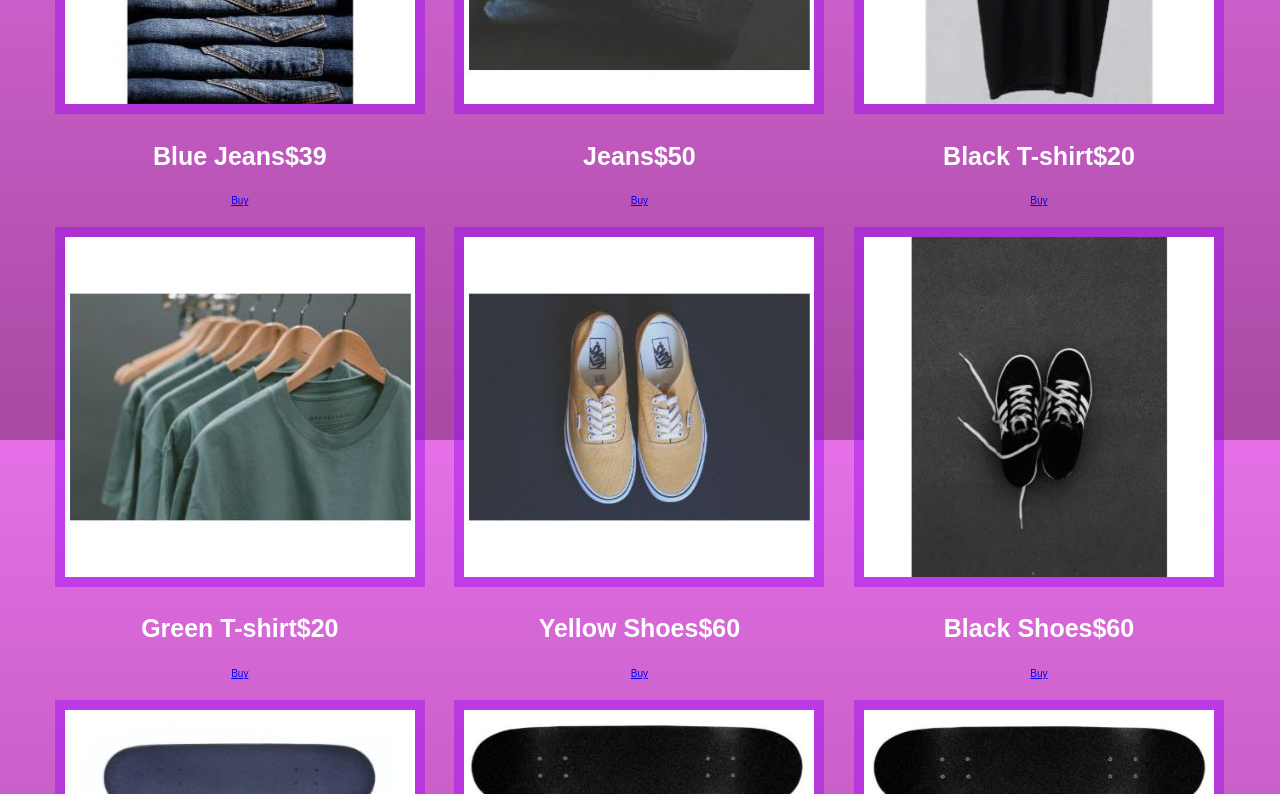
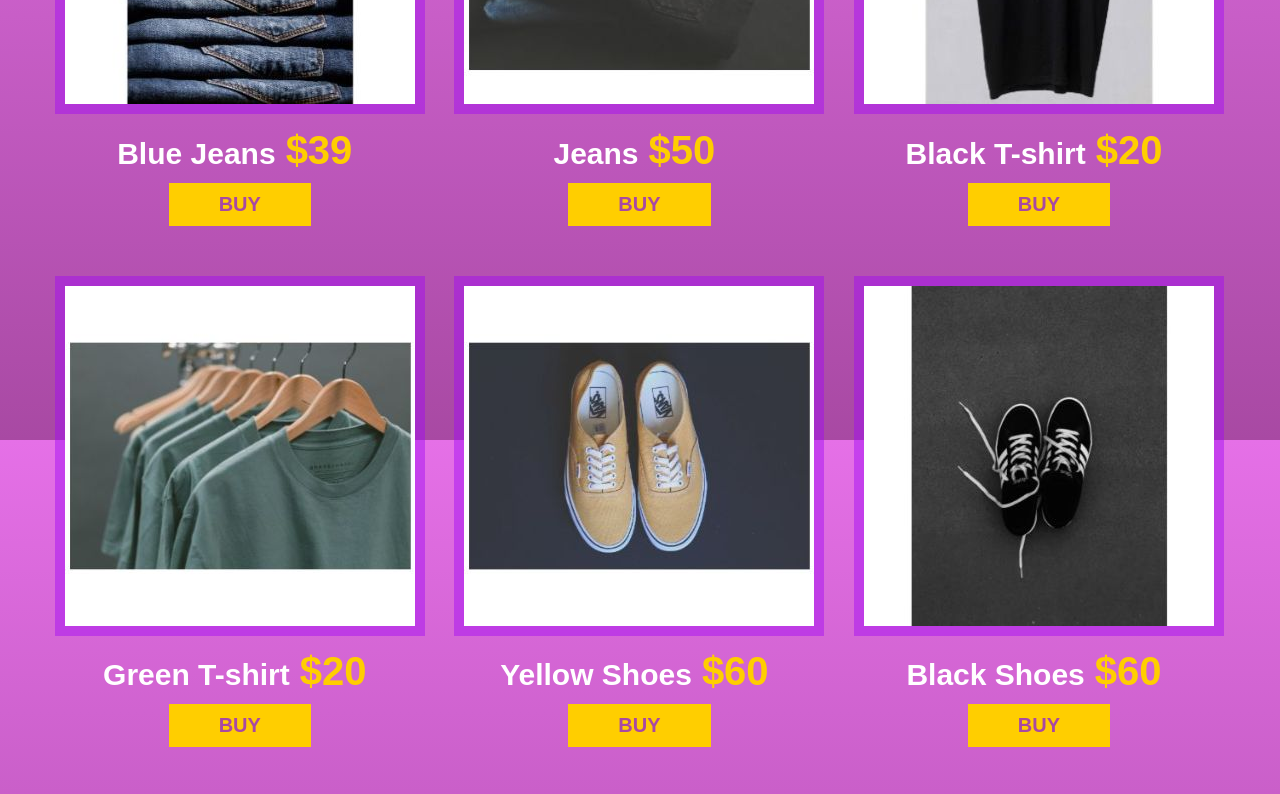
Before and after one commit to Abel075/frondend-store, a plain HTML site: page index.html in a window 1280 px wide. Shown: the part 1160-1954 px from the top of the page. Drawn offline with Linux system fonts and the light colour scheme.

Commit message:
estilos de botones

```diff
--- a/css/styles.css
+++ b/css/styles.css
@@ -69,11 +69,22 @@ h4 {
     max-width: 100%;
     padding: 1rem;
     text-align: center;
-    }
+}
+.lista-productos li:nth-child(3n+1) { /*arreglo de los floats*/
+     clear: both;
+}
+
 @media (min-width: 425px) {
     .lista-productos li {
         width: 33.3%;
     }
+    .lista-productos li:nth-child(2n+1) {
+        clear: unset;
+   }
+   .lista-productos li:nth-child(3n+1) {
+    clear: both;
+}
+
 }
 .lista-productos li img {
     border: 1rem solid rgba(161, 8, 243, 0.45);
@@ -83,13 +94,28 @@ h4 {
     border: 1rem solid rgba(128,1,195,1);
 }
 .lista-productos li p {
-font-size: 2.5rem;
+font-size: 3rem;
 font-weight: bold;
+margin: 1rem 0;
 
 }
 span.precio {
-
+color: #ffce00;
+margin: 0 1rem;
+font-size: 4rem;
 }
 .btn {
-
+background-color: #ffce00;
+font-size: 2rem;
+color: #a849a3;
+font-weight: bold;
+text-decoration: none;
+padding: 1rem 5rem;
+margin-bottom: 3rem;
+display: inline-block;
+text-transform: uppercase;
+transition: background-color .1s ease-in-out;
 }
+.btn:hover {
+    background-color: #ebbc00;
+}
--- a/index.html
+++ b/index.html
@@ -27,49 +27,49 @@
                 <!-- 1 -->
                 <li>
                     <img src="/img/blue-jeans.jpg" alt="Blue jeans">
-                    <p>Blue Jeans<span>$39</span></p>
+                    <p>Blue Jeans<span class="precio">$39</span></p>
                     <a href="#" class="btn">Buy</a>
                 </li>
                 <!-- 2 -->
                 <li>
                     <img src="/img/jeans02.jpg" alt="Jeans">
-                    <p>Jeans<span>$50</span></p>
+                    <p>Jeans<span class="precio">$50</span></p>
                     <a href="#" class="btn">Buy</a>
                 </li>
                 <!-- 3 -->
                 <li>
                     <img src="/img/t-shirt01.jpg" alt="Black t-shirt">
-                    <p>Black T-shirt<span>$20</span></p>
+                    <p>Black T-shirt<span class="precio">$20</span></p>
                     <a href="#" class="btn">Buy</a>
                 </li>
                 <!-- 4 -->
                 <li>
                     <img src="/img/t-shirt02.jpg" alt="Green T-shirt">
-                    <p>Green T-shirt<span>$20</span></p>
+                    <p>Green T-shirt<span class="precio">$20</span></p>
                     <a href="#" class="btn">Buy</a>
                 </li>
                 <!-- 5 -->
                 <li>
                     <img src="/img/shoes01.jpg" alt="Yellow Shoes">
-                    <p>Yellow Shoes<span>$60</span></p>
+                    <p>Yellow Shoes<span class="precio">$60</span></p>
                     <a href="#" class="btn">Buy</a>
                 </li>
                 <!-- 6 -->
                 <li>
                     <img src="/img/shoes02.jpg" alt="Black Shoes">
-                    <p>Black Shoes<span>$60</span></p>
+                    <p>Black Shoes<span class="precio">$60</span></p>
                     <a href="#" class="btn">Buy</a>
                 </li>
                 <!-- 7 -->
                 <li>
                     <img src="/img/skateboard01.jpg" alt="Skateboard Magma">
-                    <p>Skateboard Magma<span>$79</span></p>
+                    <p>Skateboard Magma<span class="precio">$79</span></p>
                     <a href="#" class="btn">Buy</a>
                 </li>
                 <!-- 8 -->
                 <li>
                     <img src="/img/skateboard02.jpg" alt="Skateboard Spokey">
-                    <p>Skateboard Spokey-R<span>$79</span></p>
+                    <p>Skateboard Spokey-R<span class="precio">$79</span></p>
                     <a href="#" class="btn">Buy</a>
                 </li>
                 <!-- 9 -->
```
